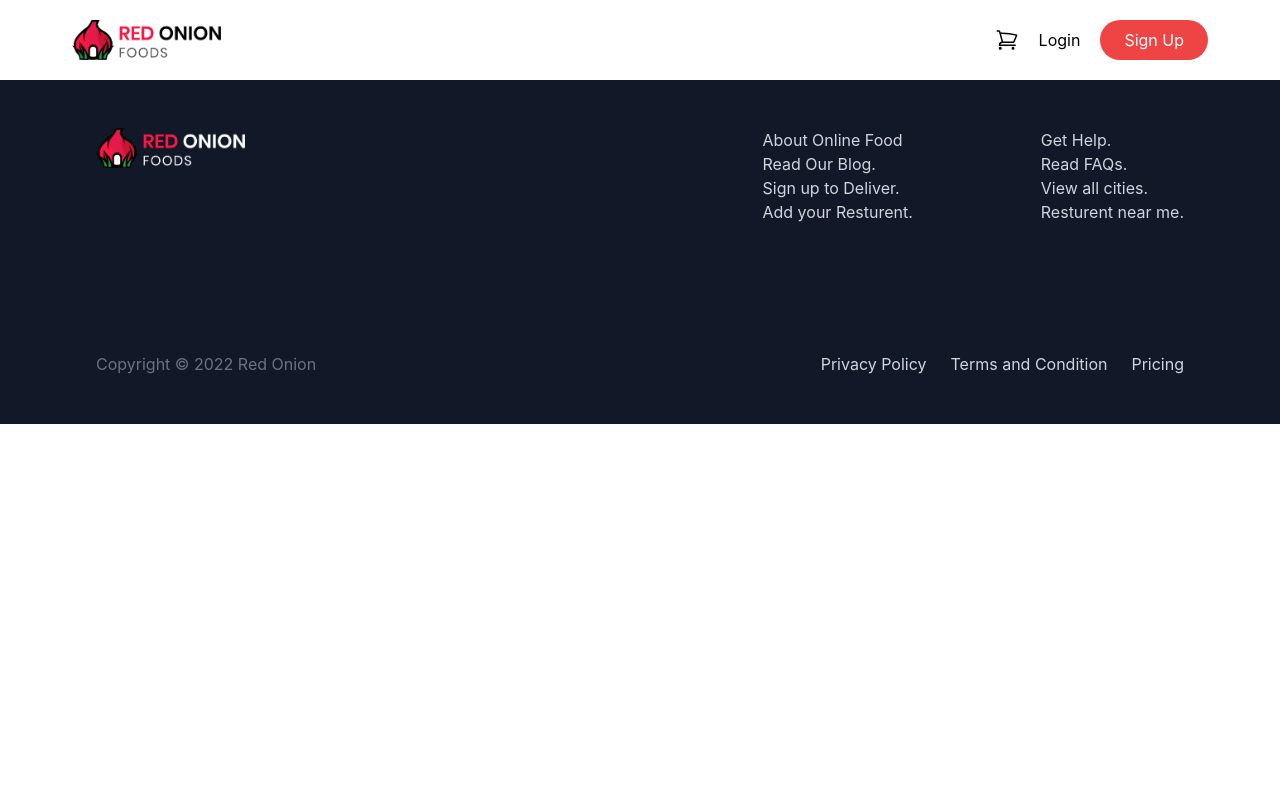
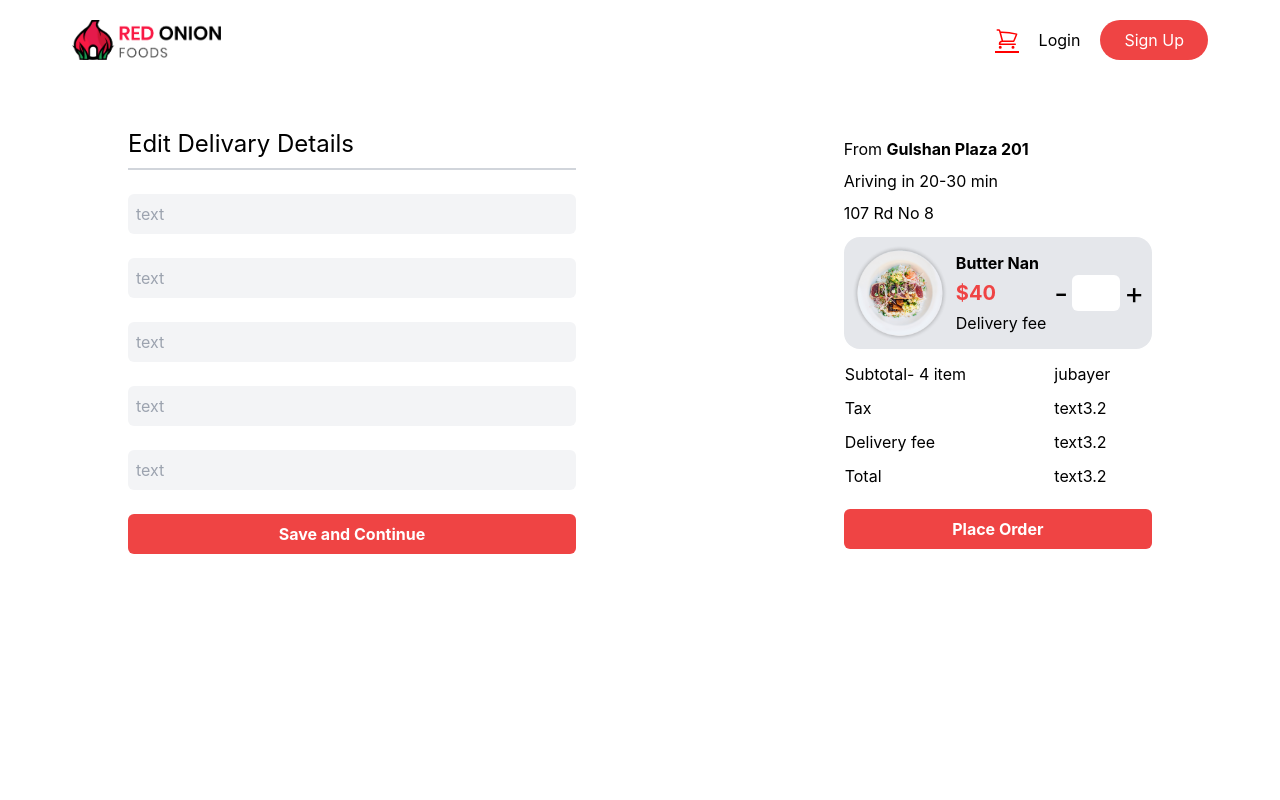
Before and after one commit to osama2kabdullah/red-onion, a React (Create React App) app: page /deliverydetails in a window 1280 px wide. Shown: the top 800 px of the page. Built offline with nearby package versions, Linux system fonts and the light colour scheme; no server answers.

Commit message:
cart design finished

```diff
--- a/src/App.js
+++ b/src/App.js
@@ -6,6 +6,7 @@ import { Route, Routes } from 'react-router-dom';
 import ItemWrap from './Pages/Home/ItemWrap';
 import Login from './Pages/Login/Login';
 import Signup from './Pages/Login/Signup';
+import DeliveryDetails from './Pages/Login/DeliveryDetails';
 
 function App() {
   return (
@@ -20,6 +21,7 @@ function App() {
         </Route>
         <Route path='/login' element={<Login></Login>}></Route>
         <Route path='/signup' element={<Signup></Signup>}></Route>
+        <Route path='/deliverydetails' element={<DeliveryDetails></DeliveryDetails>}></Route>
       </Routes>
       <Footer></Footer>
     </div>
--- a/src/Pages/Home/Menus.js
+++ b/src/Pages/Home/Menus.js
@@ -1,11 +1,12 @@
 import React from "react";
-import { Outlet, useParams } from "react-router-dom";
+import { Outlet, useNavigate, useParams } from "react-router-dom";
 import Breakfast from "./Breakfast";
 import MenuNav from "./MenuNav";
 
 
 const Menus = () => {
   const {lunch} = useParams();
+  const navigate = useNavigate();
   return (
     <section className="my-12 mx-32">
       <MenuNav></MenuNav>
@@ -16,7 +17,7 @@ const Menus = () => {
 
 
       <div className="text-center">
-      <button className="p-2 rounded-md text-white hover:bg-red-600 active:bg-red-500 font-bold bg-red-500">Checkout for food</button>
+      <button onClick={()=>navigate('/deliverydetails')} className="p-2 rounded-md text-white hover:bg-red-600 active:bg-red-500 font-bold bg-red-500">Checkout for food</button>
       </div>
     </section>
   );
--- /dev/null
+++ b/src/Pages/Login/DeliveryDetails.js
@@ -0,0 +1,17 @@
+import React from "react";
+import Cart from "../shared/Cart";
+import DeatilForm from "../shared/DeatilForm";
+
+const DeliveryDetails = () => {
+  return (
+    <section className="h-screen">
+      <div className="grid gap-32 mx-32 grid-cols-2 justify-between items-center">
+        <div><DeatilForm></DeatilForm></div>
+        <div className=" flex justify-end"><Cart></Cart></div>
+
+      </div>
+    </section>
+  );
+};
+
+export default DeliveryDetails;
--- /dev/null
+++ b/src/Pages/shared/Cart.js
@@ -0,0 +1,44 @@
+import React from "react";
+import CartItem from "./CartItem";
+
+const Cart = () => {
+  return (
+    <div className=" pt-12 leading-8">
+      <p>
+        From <span className="font-bold"> Gulshan Plaza 201</span>
+      </p>
+      <p>Ariving in 20-30 min</p>
+      <p>107 Rd No 8</p>
+      <div>
+        <CartItem></CartItem>
+      </div>
+      <table className="w-full">
+        <tbody>
+          <tr>
+            <td>Subtotal- 4 item</td>
+            <td>jubayer</td>
+          </tr>
+          <tr>
+            <td>Tax</td>
+            <td>text3.2</td>
+          </tr>
+          <tr>
+            <td>Delivery fee</td>
+            <td>text3.2</td>
+          </tr>
+          <tr>
+            <td>Total</td>
+            <td>text3.2</td>
+          </tr>
+        </tbody>
+      </table>
+      <input
+        className="p-1 mt-4 font-bold bg-red-500 rounded-md w-full hover:bg-red-600 active:bg-red-500 text-white"
+        type="button"
+        value="Place Order"
+      />
+    </div>
+  );
+};
+
+export default Cart;
--- /dev/null
+++ b/src/Pages/shared/CartItem.js
@@ -0,0 +1,22 @@
+import React from 'react';
+import dinner1 from '../../images/dinner/dinner1.png'
+
+const CartItem = () => {
+    return (
+        <div className='bg-gray-200 my-2 p-2 w-full flex gap-2 items-center rounded-2xl'>
+           <img className='h-24' src={dinner1} alt="" />
+           <div>
+            <h3 className='font-bold text-md'>Butter Nan</h3>
+            <h2 className='text-xl font-bold text-red-500'>$40</h2>
+            <p>Delivery fee</p>
+           </div>
+           <div className=' flex'>
+            <input className='text-3xl ' type="button" value="-" />
+            <input className='text-xl mx-1 rounded-md w-12 text-center bg-white font-bold' disabled name="quantity" id="" />
+            <input className='text-3xl' type="button" value="+" />
+           </div>
+        </div>
+    );
+};
+
+export default CartItem;
--- /dev/null
+++ b/src/Pages/shared/DeatilForm.js
@@ -0,0 +1,53 @@
+import React from 'react';
+
+const DeatilForm = () => {
+    return (
+        <form className="pt-12 grid gap-6">
+          <h3 className="text-2xl border-b-2 border-gray-300 pb-2 pl-0">
+            Edit Delivary Details
+          </h3>
+          <input
+            className="p-2 w-full rounded-md bg-gray-100"
+            placeholder="text"
+            name="home"
+            type="home"
+            required
+          />
+          <input
+            className="p-2 w-full rounded-md bg-gray-100"
+            placeholder="text"
+            name="home"
+            type="home"
+            required
+          />
+          <input
+            className="p-2 w-full rounded-md bg-gray-100"
+            placeholder="text"
+            name="home"
+            type="home"
+            required
+          />
+          <input
+            className="p-2 w-full rounded-md bg-gray-100"
+            placeholder="text"
+            name="home"
+            type="home"
+            required
+          />
+          <input
+            className="p-2 w-full rounded-md bg-gray-100"
+            placeholder="text"
+            name="home"
+            type="home"
+            required
+          />
+          <input
+            className="p-2 font-bold bg-red-500 rounded-md w-full hover:bg-red-600 active:bg-red-500 text-white"
+            type="submit"
+            value="Save and Continue"
+          />
+        </form>
+    );
+};
+
+export default DeatilForm;
--- a/src/Pages/shared/Header.js
+++ b/src/Pages/shared/Header.js
@@ -14,13 +14,14 @@ const Header = () => {
     <nav className="flex mx-16 my-3 justify-between items-center p-2">
       <img onClick={() => navigate("/")} className="h-10" src={logo2} alt="" />
       <div className="flex items-center gap-5">
+        <CustomLink to='/deliverydetails'>
         <svg
           xmlns="http://www.w3.org/2000/svg"
           fill="none"
           viewBox="0 0 24 24"
           strokeWidth={1.5}
           stroke="currentColor"
-          className="w-6 h-6"
+          className="w-6 h-6 hover:text-red-500"
         >
           <path
             strokeLinecap="round"
@@ -28,6 +29,7 @@ const Header = () => {
             d="M2.25 3h1.386c.51 0 .955.343 1.087.835l.383 1.437M7.5 14.25a3 3 0 00-3 3h15.75m-12.75-3h11.218c1.121-2.3 2.1-4.684 2.924-7.138a60.114 60.114 0 00-16.536-1.84M7.5 14.25L5.106 5.272M6 20.25a.75.75 0 11-1.5 0 .75.75 0 011.5 0zm12.75 0a.75.75 0 11-1.5 0 .75.75 0 011.5 0z"
           />
         </svg>
+        </CustomLink>
         {user ? (
           <>
             <svg
@@ -36,7 +38,7 @@ const Header = () => {
               viewBox="0 0 24 24"
               strokeWidth={1.5}
               stroke="currentColor"
-              className="w-8 h-8 hover:text-red-700"
+              className="w-8 h-8 hover:text-red-500"
             >
               <path
                 strokeLinecap="round"
```
